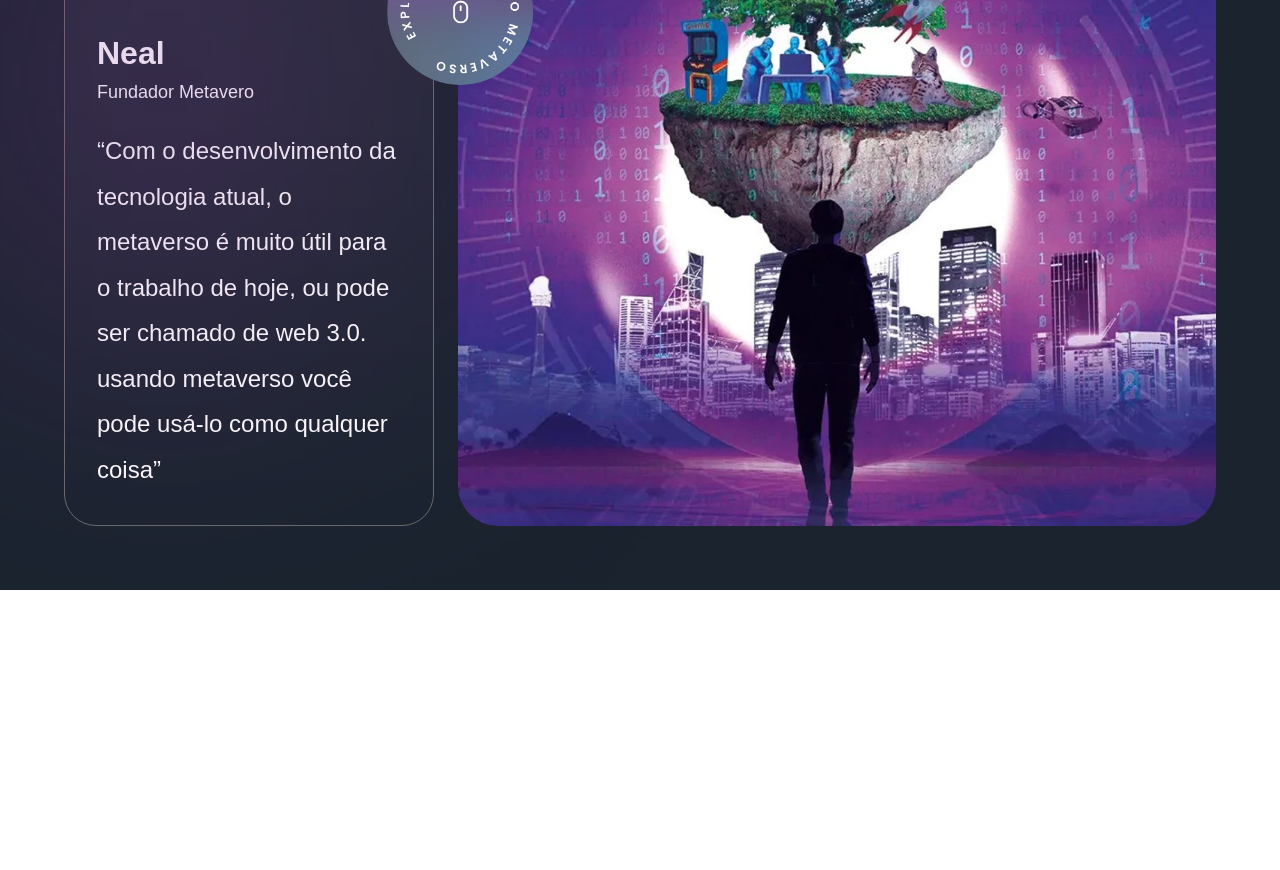
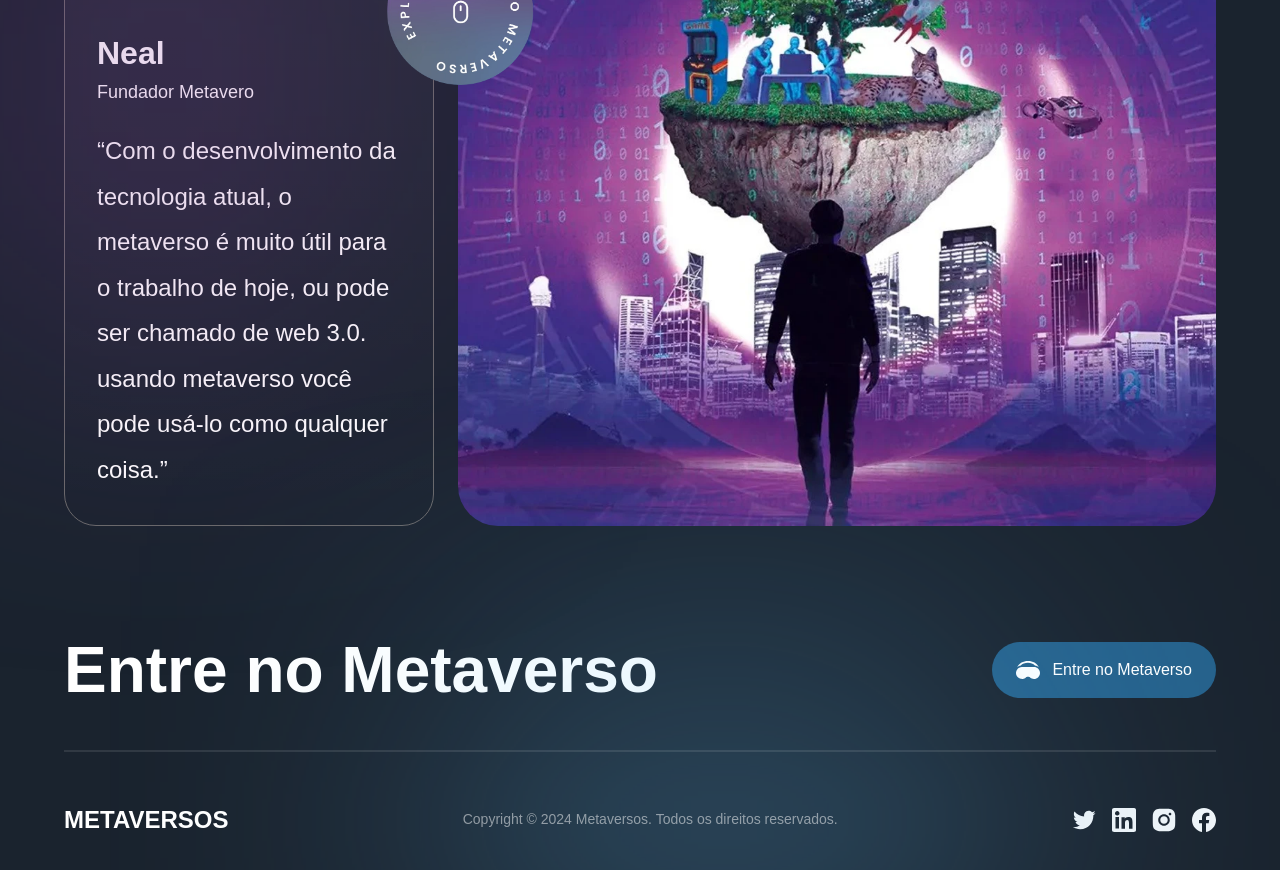
Before and after one commit to Jezebel1990/metaverse, a Next.js app: page / in a window 1280 px wide. Shown: the part 6460-7330 px from the top of the page. Before the commit the page ends 7050 px from the top, so only its background shows below. Built offline with nearby package versions, Linux system fonts and the light colour scheme; a web font is replaced by a local one.

Commit message:
add component footer

```diff
--- a/app/page.tsx
+++ b/app/page.tsx
@@ -7,6 +7,7 @@
 import World from '../sections/World';
 import Insights from '../sections/Insights';
 import Feedback from '../sections/Feedback';
+import Footer from '../components/Footer';
 
 const Page = () => (
   <div className="bg-primary-black overflow-hidden">
@@ -28,6 +29,7 @@
 <div className="gradient-04 z-0" />
 <Feedback/>
 </div>
+<Footer />
  </div>
 
 );
--- /dev/null
+++ b/components/Footer.tsx
@@ -0,0 +1,63 @@
+'use client';
+import { motion } from 'framer-motion';
+import { socials } from '../constants';
+import { footerVariants } from '../utils/motion';
+
+import styles from '../styles';
+
+const Footer = () => {
+ const year = new Date().getFullYear();
+
+return (
+ <motion.footer
+ variants={footerVariants}
+ initial="hidden"
+ whileInView="show"
+ className={`${styles.xPaddings} py-8 relative`}
+>
+<div className="footer-gradient" />
+ <div className={`${styles.innerWidth} mx-auto flex flex-col gap-8`}>
+ <div className="flex items-center justify-between flex-wrap gap-5">
+ <h4 className="font-bold md:text-[64px] text-[44px] text-white">
+ Entre no Metaverso
+ </h4>
+ <button type="button" className="flex items-center h-fit py-4 px-6 bg-[#25618B] rounded-[32px] gap-[12px]">
+    <img
+    src="/headset.svg"
+    alt="headset"
+    className="w-[24px] h-[24px] object-contain"
+    />
+    <span className="font-normal text-[16px] text-white">
+    Entre no Metaverso
+    </span>
+ </button>
+ </div>
+
+<div className="flex flex-col">
+<div className="mb-[50px] h-[2px] bg-white opacity-10" />
+
+<div className="flex items-center justify-between flex-wrap gap-4">
+<h4 className="font-extrabold text-[24px] text-white">
+METAVERSOS
+</h4>
+<p className="font-normal text-[14px] text-white opacity-50">
+Copyright © {year} Metaversos. Todos os direitos reservados.
+</p>
+
+<div className="flex gap-4">
+            {socials.map((social) => (
+              <img
+                key={social.name}
+                src={social.url}
+                alt={social.name}
+                className="w-[24px] h-[24px] object-contain cursor-pointer"
+              />
+            ))}
+          </div>
+</div>
+</div>
+ </div>
+ </motion.footer>
+);
+}
+export default Footer;
--- a/sections/Feedback.jsx
+++ b/sections/Feedback.tsx
@@ -6,7 +6,7 @@
 
 const Feedback = () => (
     <section className={`${styles.paddings}`}>
-      <motion.di
+      <motion.div
       variants={staggerContainer}
       initial="hidden"
       whileInView="show"
@@ -30,7 +30,7 @@
 <p  className="mt-[24px] font-normal sm:text-[24px] text-[18px] sm:leading-[45.6px] leading-[39.6px] text-white">
 “Com o desenvolvimento da tecnologia atual, o metaverso é muito
  útil para o trabalho de hoje, ou pode ser chamado de web 3.0. usando
-metaverso você pode usá-lo como qualquer coisa”
+metaverso você pode usá-lo como qualquer coisa.”
 </p>
 </motion.div>
 
@@ -55,7 +55,7 @@
 />
 </motion.div>
 </motion.div>
-</motion.di>
+</motion.div>
 </section>
 );
 export default Feedback;
```
